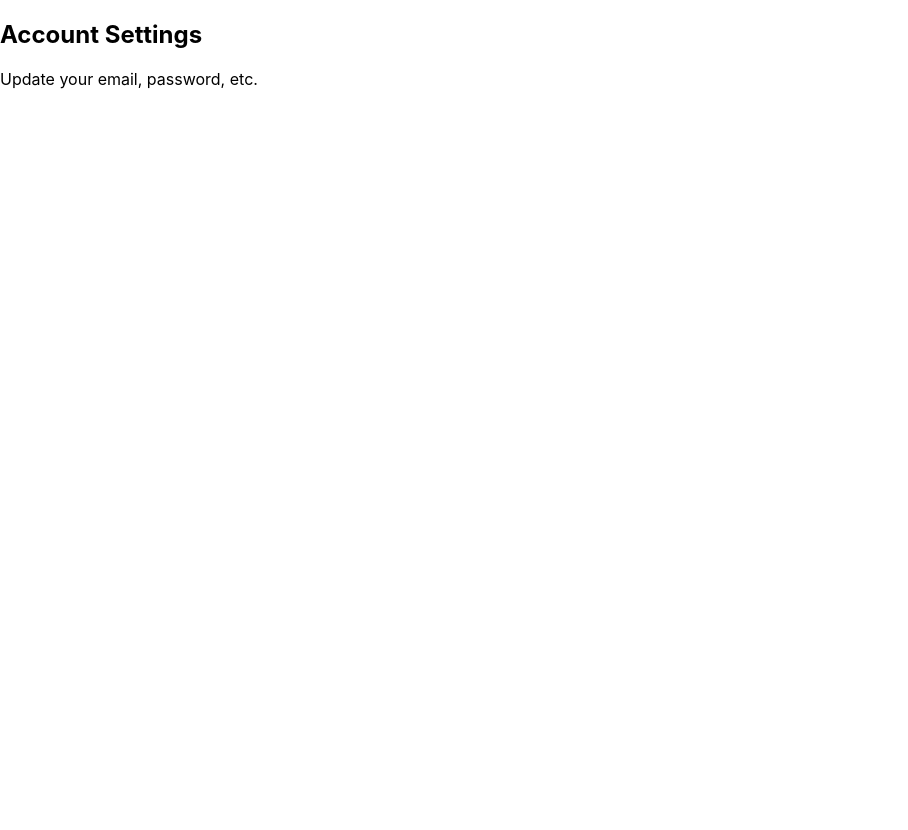
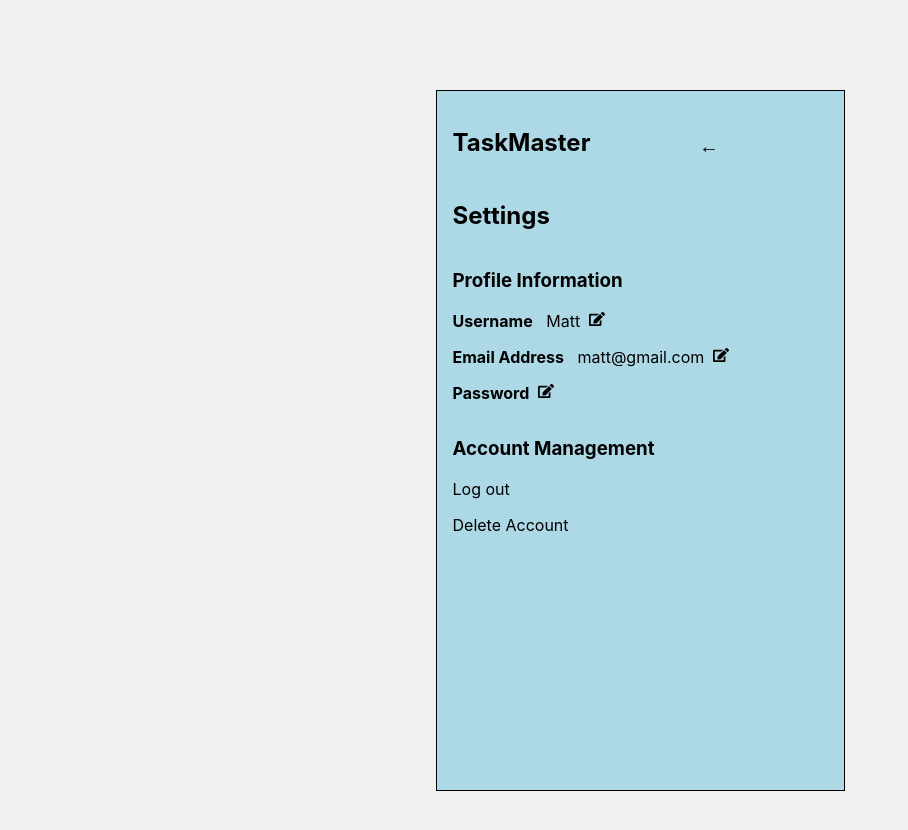
Before and after one commit to matthewlukyanov2/Task-Master, a React (Create React App) app in the folder taskmaster-app/: page /settings/account in a window 1280 px wide. Shown: the top 830 px of the page, without its empty margins (0-908 px from the left). Before the commit the page ends 800 px from the top, so only its background shows below. Built offline with nearby package versions, Linux system fonts and the light colour scheme.

Commit message:
stylized accountsettings page to match theme and customize account information

```diff
--- a/taskmaster-app/src/pages/AccountSettings.js
+++ b/taskmaster-app/src/pages/AccountSettings.js
@@ -1,10 +1,45 @@
 import React from 'react';
+import { useNavigate } from 'react-router-dom';
+import '../styles/Settings.css';
+import { FaEdit } from 'react-icons/fa';
 
-const AccountSettings = () => (
-  <div>
-    <h2>Account Settings</h2>
-    <p>Update your email, password, etc.</p>
-  </div>
-);
+const AccountSettings = () => {
+  const navigate = useNavigate();
+
+  return (
+    <div className="settings-container">
+      <div className="settings-wrapper">
+        <div className="settings-header">
+          <h1 className="logo">TaskMaster</h1>
+          <button className="back-button" onClick={() => navigate('/settings')}>←</button>
+        </div>
+
+        <h2>Settings</h2>
+
+        <div className="section">
+          <h3>Profile Information</h3>
+          <p>
+            <strong>Username</strong> &nbsp; Matt &nbsp;
+            <FaEdit className="edit-icon" />
+          </p>
+          <p>
+            <strong>Email Address</strong> &nbsp; matt@gmail.com &nbsp;
+            <FaEdit className="edit-icon" />
+          </p>
+          <p>
+            <strong>Password</strong> &nbsp;
+            <FaEdit className="edit-icon" />
+          </p>
+        </div>
+
+        <div className="section">
+          <h3>Account Management</h3>
+          <p className="clickable">Log out</p>
+          <p className="clickable">Delete Account</p>
+        </div>
+      </div>
+    </div>
+  );
+};
 
 export default AccountSettings;
```
